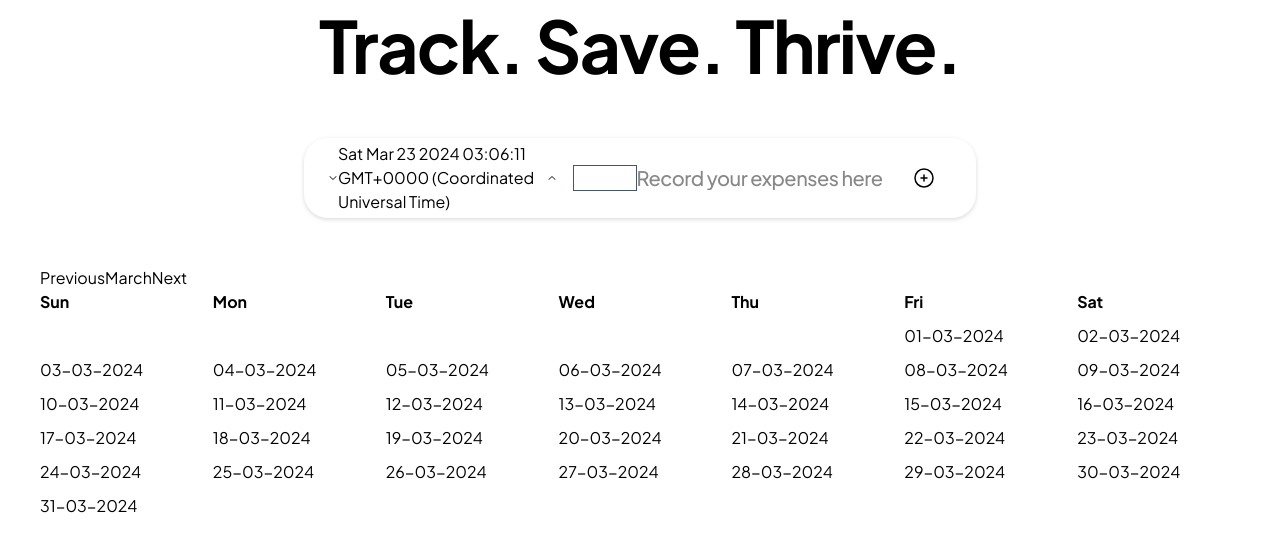
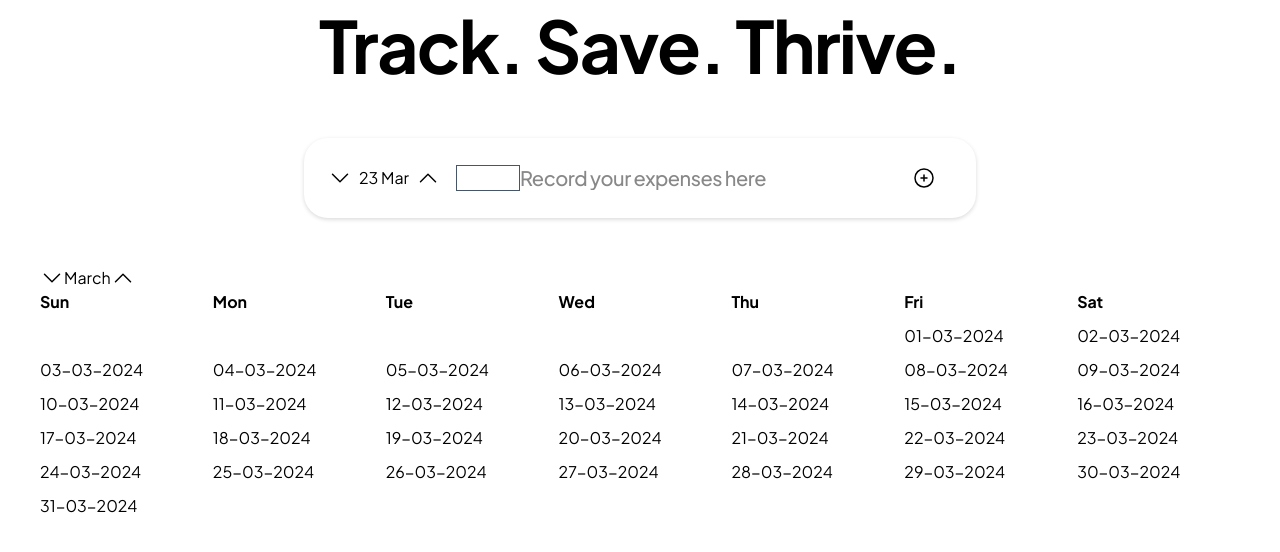
Before and after one commit to sourinsarkar/fiManage, a React (Vite) app in the folder frontend/: page / in a window 1280 px wide. Shown: the top 552 px of the page. Built offline with nearby package versions, Linux system fonts and the light colour scheme.

Commit message:
Just to freshen up

```diff
--- a/frontend/src/components/CalendarUI.tsx
+++ b/frontend/src/components/CalendarUI.tsx
@@ -1,5 +1,6 @@
 import { eachDayOfInterval, startOfMonth, endOfMonth, format, getDay, addMonths } from "date-fns";
 import { useState, useEffect } from "react";
+import { ChevronUpIcon, ChevronDownIcon} from "@heroicons/react/24/solid";
 
 const CalendarUI: React.FC = () => {
 
@@ -48,9 +49,9 @@ const CalendarUI: React.FC = () => {
     return (
         <div>
             <div style={{ display: "flex" }}>
-                <button id="previousMonth" onClick={handlePreviousMonth}>Previous</button>
+                <ChevronDownIcon className="h-6 w-6" onClick={handlePreviousMonth} />
                 {calendar[0]?.monthName}
-                <button id="nextMonth" onClick={handleNextMonth}>Next</button>
+                <ChevronUpIcon className="h-6 w-6" onClick={handleNextMonth} />
             </div>
 
             <div style={{ display: "grid", gridTemplateColumns: "repeat(7, 1fr)", gap: "10px" }}>
--- a/frontend/src/layouts/Dashboard.tsx
+++ b/frontend/src/layouts/Dashboard.tsx
@@ -30,7 +30,11 @@ const App: React.FC = () => {
                 <form className="flex justify-between items-center w-full mx-6">
                   <div className="pl-0 pr-4 flex items-center justify-center">
                     <ChevronDownIcon className="h-6 w-6" onClick={handleDecrementDate} />
-                    <p>{date.toString()}</p>
+                    <input type="text"
+                            readOnly
+                            value={`${date.getDate()} ${date.toLocaleString('default', { month: 'short' })}`}
+                            className="max-w-16 text-center"
+                    />
                     <ChevronUpIcon className="h-6 w-6" onClick={handleIncrementDate}/>
                   </div>
 
```
